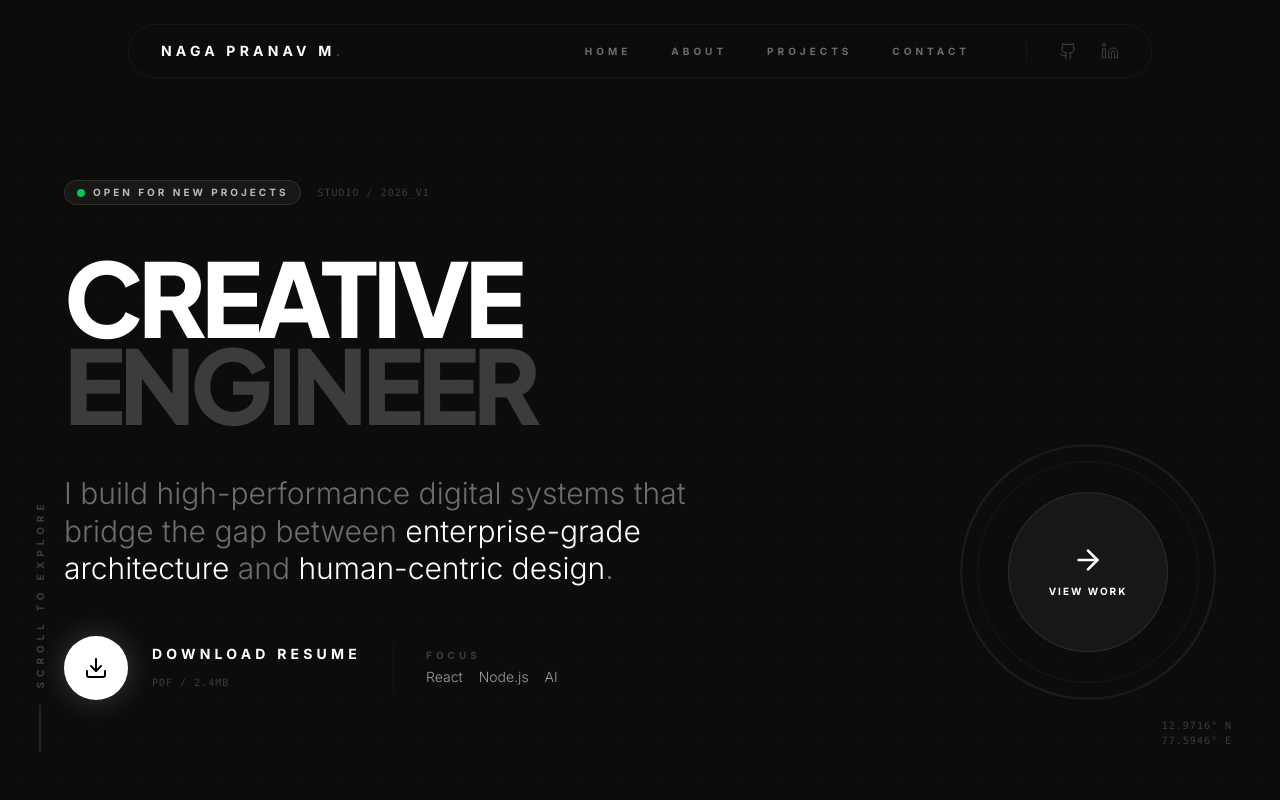
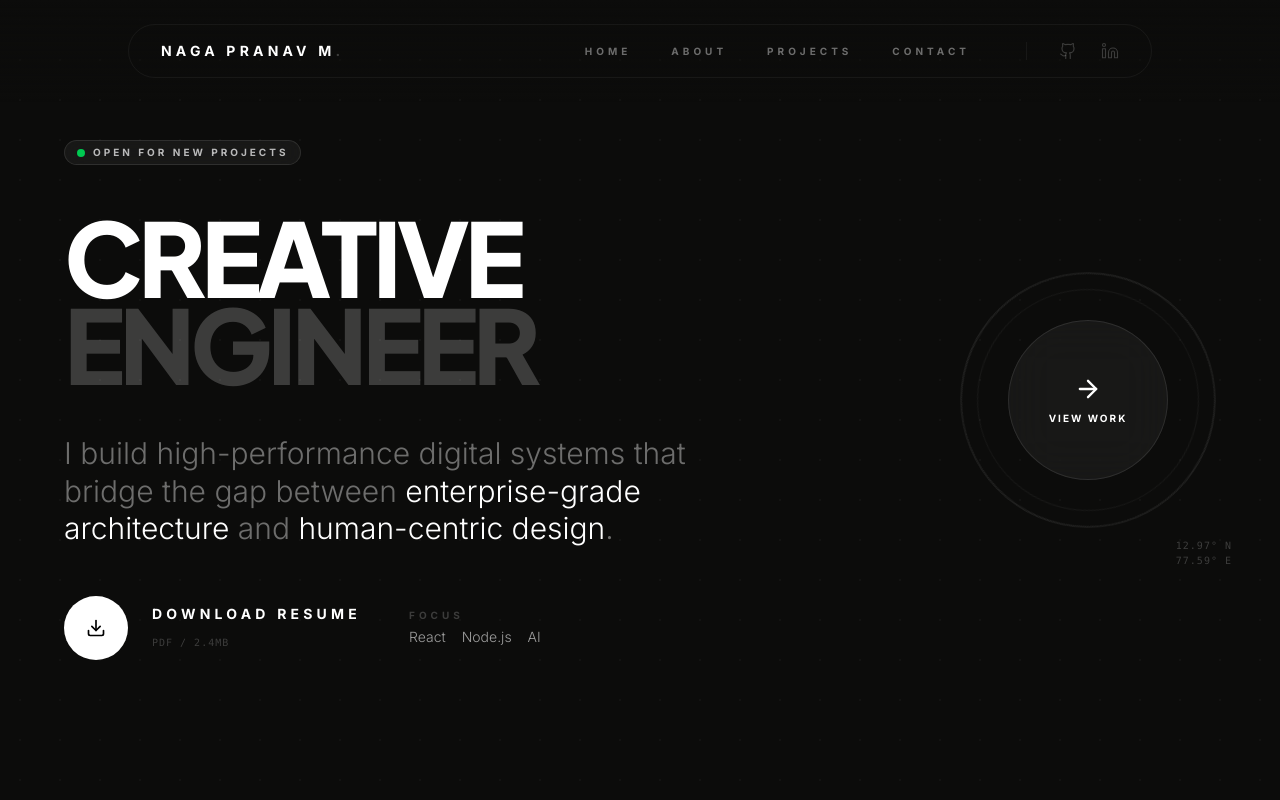
Before and after one commit to prannav225/Modern_Portfolio, a React (Vite) app: page / in a window 1280 px wide. Shown: the top 800 px of the page. Built offline with nearby package versions, Linux system fonts and the light colour scheme.

Commit message:
fix spacing in navbar & hersection

```diff
--- a/src/app/components/HeroSection.jsx
+++ b/src/app/components/HeroSection.jsx
@@ -1,7 +1,6 @@
 import React from "react";
-import { TypeAnimation } from "react-type-animation";
 import { motion } from "framer-motion";
-import { ArrowRight, Download, Mail } from "lucide-react";
+import { ArrowRight, Download } from "lucide-react";
 
 const HeroSection = () => {
   const handleDownloadCV = () => {
@@ -14,7 +13,7 @@ const HeroSection = () => {
   };
 
   return (
-    <section className="min-h-screen flex items-center relative overflow-hidden pt-20">
+    <section className="min-h-dvh flex items-center relative overflow-hidden pt-16 md:pt-0">
       {/* Structural Background Pattern */}
       <div
         className="absolute inset-0 opacity-[0.03] pointer-events-none"
@@ -25,13 +24,13 @@ const HeroSection = () => {
       ></div>
 
       <div className="container-custom relative z-10 w-full">
-        <div className="grid lg:grid-cols-12 gap-12 items-end">
+        <div className="grid lg:grid-cols-12 gap-8 items-center">
           <div className="lg:col-span-8">
             <motion.div
               initial={{ opacity: 0, x: -20 }}
               animate={{ opacity: 1, x: 0 }}
               transition={{ duration: 0.8, ease: [0.16, 1, 0.3, 1] }}
-              className="flex items-center gap-4 mb-12"
+              className="flex items-center gap-4 mb-4 md:mb-12"
             >
               <div className="flex items-center gap-2 px-3 py-1 rounded-full bg-white/5 border border-white/10 backdrop-blur-md">
                 <span className="relative flex h-2 w-2">
@@ -42,16 +41,13 @@ const HeroSection = () => {
                   Open for new projects
                 </span>
               </div>
-              <span className="text-[10px] font-mono text-white/20 uppercase tracking-widest hidden sm:block">
-                Studio / 2026_V1
-              </span>
             </motion.div>
 
             <motion.h1
               initial={{ opacity: 0, y: 40 }}
               animate={{ opacity: 1, y: 0 }}
               transition={{ duration: 1, ease: [0.16, 1, 0.3, 1], delay: 0.1 }}
-              className="text-[14vw] sm:text-[10vw] lg:text-[8vw] font-black leading-[0.9] md:leading-[0.85] tracking-tighter mb-12"
+              className="text-[12vw] sm:text-[10vw] lg:text-[8vw] font-black leading-[0.9] md:leading-[0.85] tracking-tighter mb-4 md:mb-12"
             >
               CREATIVE <br />
               <span className="text-white/20">ENGINEER</span>
@@ -67,7 +63,7 @@ const HeroSection = () => {
               }}
               className="max-w-2xl"
             >
-              <p className="text-lg md:text-3xl font-light text-white/40 leading-[1.4] md:leading-tight mb-12">
+              <p className="text-sm md:text-3xl font-light text-white/40 leading-[1.4] md:leading-tight mb-4 md:mb-12">
                 I build high-performance digital systems that bridge the gap
                 between
                 <span className="text-white">
@@ -78,14 +74,13 @@ const HeroSection = () => {
                 <span className="text-white"> human-centric design</span>.
               </p>
 
-              <div className="flex flex-col sm:flex-row flex-wrap items-start sm:items-center gap-10 sm:gap-8">
+              <div className="flex flex-col sm:flex-row items-start sm:items-center gap-6 sm:gap-12">
                 <button
                   onClick={handleDownloadCV}
                   className="group flex items-center gap-6"
                 >
-                  <div className="w-14 h-14 md:w-16 md:h-16 bg-white text-black rounded-full flex items-center justify-center group-hover:scale-110 transition-transform duration-500 shadow-[0_0_30px_rgba(255,255,255,0.2)]">
-                    <Download size={20} className="md:hidden" />
-                    <Download size={24} className="hidden md:block" />
+                  <div className="w-14 h-14 md:w-16 md:h-16 bg-white text-black rounded-full flex items-center justify-center group-hover:scale-110 transition-transform duration-500">
+                    <Download size={20} />
                   </div>
                   <div className="text-left">
                     <span className="text-xs md:text-sm font-bold tracking-[0.3em] uppercase block mb-1">
@@ -96,8 +91,6 @@ const HeroSection = () => {
                     </span>
                   </div>
                 </button>
-
-                <div className="h-12 w-px bg-white/5 hidden md:block"></div>
 
                 <div className="flex flex-col gap-1">
                   <span className="text-[10px] uppercase tracking-[0.4em] font-black text-white/20">
@@ -118,7 +111,7 @@ const HeroSection = () => {
             </motion.div>
           </div>
 
-          <div className="lg:col-span-4 lg:justify-self-end mt-20 lg:mt-0">
+          <div className="lg:col-span-4 lg:justify-self-end mt-4 lg:mt-0">
             <motion.div
               initial={{ opacity: 0, scale: 0.9 }}
               animate={{ opacity: 1, scale: 1 }}
@@ -129,20 +122,16 @@ const HeroSection = () => {
               }}
               className="relative flex justify-center lg:block"
             >
-              <div className="w-48 h-48 md:w-64 md:h-64 border border-white/5 rounded-full flex items-center justify-center relative group">
+              <div className="w-40 h-40 md:w-64 md:h-64 border border-white/5 rounded-full flex items-center justify-center relative group">
                 <div className="absolute inset-0 border border-white/10 rounded-full animate-[spin_20s_linear_infinite]"></div>
                 <div className="absolute inset-4 border border-white/5 rounded-full animate-[spin_15s_linear_infinite_reverse]"></div>
                 <a
                   href="#projects"
-                  className="w-32 h-32 md:w-40 md:h-40 bg-white/5 backdrop-blur-xl border border-white/10 rounded-full flex flex-col items-center justify-center group-hover:bg-white group-hover:text-black transition-all duration-700"
+                  className="w-28 h-28 md:w-40 md:h-40 bg-white/5 backdrop-blur-xl border border-white/10 rounded-full flex flex-col items-center justify-center group-hover:bg-white group-hover:text-black transition-all duration-700"
                 >
                   <ArrowRight
-                    size={24}
-                    className="mb-2 group-hover:translate-x-2 transition-transform duration-500 md:hidden"
-                  />
-                  <ArrowRight
-                    size={32}
-                    className="mb-2 group-hover:translate-x-2 transition-transform duration-500 hidden md:block"
+                    size={28}
+                    className="mb-2 group-hover:translate-x-2 transition-transform duration-500"
                   />
                   <span className="text-[9px] md:text-[10px] uppercase tracking-[0.2em] font-black">
                     View Work
@@ -150,32 +139,19 @@ const HeroSection = () => {
                 </a>
               </div>
 
-              {/* Floating Studio Coordinates */}
-              <div className="absolute -bottom-12 -right-4 flex flex-col items-end opacity-20">
+              {/* Coordinates */}
+              <div className="absolute -bottom-10 -right-4 flex-col items-end opacity-20 hidden md:flex">
                 <span className="text-[10px] font-mono uppercase tracking-widest">
-                  12.9716° N
+                  12.97° N
                 </span>
                 <span className="text-[10px] font-mono uppercase tracking-widest">
-                  77.5946° E
+                  77.59° E
                 </span>
               </div>
             </motion.div>
           </div>
         </div>
       </div>
-
-      {/* Aesthetic Scroll Prompt */}
-      <motion.div
-        initial={{ opacity: 0 }}
-        animate={{ opacity: 1 }}
-        transition={{ delay: 1.5, duration: 1 }}
-        className="absolute bottom-10 left-10 hidden lg:flex items-center gap-4 origin-left -rotate-90"
-      >
-        <div className="w-12 h-px bg-white/20"></div>
-        <span className="text-[10px] uppercase tracking-[0.5em] font-black text-white/20">
-          Scroll to Explore
-        </span>
-      </motion.div>
     </section>
   );
 };
--- a/src/app/components/Navbar.jsx
+++ b/src/app/components/Navbar.jsx
@@ -23,12 +23,12 @@ const Navbar = () => {
   }, []);
 
   return (
-    <nav className="fixed top-0 left-0 right-0 z-50 flex justify-center p-4 md:p-6 bg-linear-to-b from-[#0c0c0b] to-transparent pointer-events-none">
+    <nav className="fixed top-0 left-0 right-0 z-50 flex justify-center p-2 md:p-6 bg-linear-to-b from-[#0c0c0b] to-transparent pointer-events-none">
       <motion.div
         initial={{ y: -100, opacity: 0 }}
         animate={{ y: 0, opacity: 1 }}
         transition={{ duration: 0.8, ease: [0.16, 1, 0.3, 1] }}
-        className={`flex items-center justify-between w-full max-w-5xl px-6 py-3 md:px-8 md:py-4 transition-all duration-700 rounded-full border border-white/5 pointer-events-auto ${
+        className={`flex items-center justify-between w-full max-w-5xl px-5 py-2 md:px-8 md:py-4 transition-all duration-700 rounded-full border border-white/5 pointer-events-auto ${
           scrolled
             ? "bg-white/5 backdrop-blur-2xl shadow-2xl border-white/10"
             : "bg-transparent backdrop-blur-none"
@@ -88,7 +88,7 @@ const Navbar = () => {
             animate={{ opacity: 1, scale: 1 }}
             exit={{ opacity: 0, scale: 0.95 }}
             transition={{ duration: 0.4, ease: [0.16, 1, 0.3, 1] }}
-            className="absolute top-24 left-6 right-6 bg-white/5 backdrop-blur-3xl border border-white/10 rounded-3xl p-10 md:hidden z-50 pointer-events-auto shadow-2xl"
+            className="absolute top-20 left-6 right-6 bg-white/5 backdrop-blur-3xl border border-white/10 rounded-3xl p-10 md:hidden z-50 pointer-events-auto shadow-2xl"
           >
             <div className="flex flex-col gap-8 items-center text-center">
               {navLinks.map((link) => (
```
